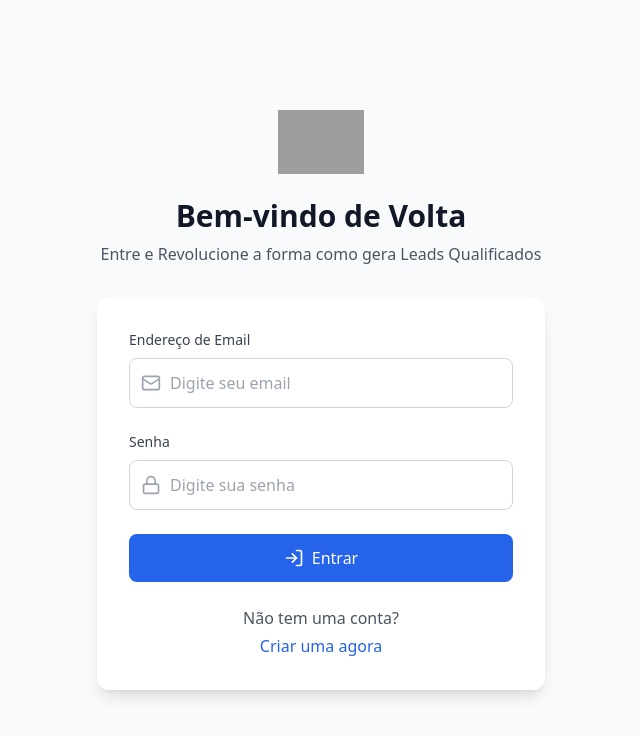
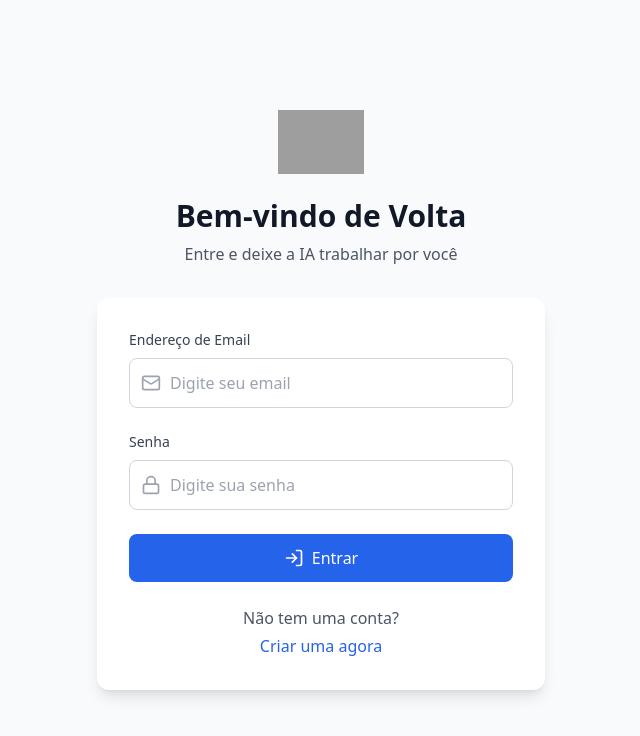
Before and after one commit to johhpio-lang/revolead, a React (Vite) app: page / in a window 1280 px wide. Shown: the top 736 px of the page, without its empty margins (319-959 px from the left). Built offline with nearby package versions, Linux system fonts and the light colour scheme; no server answers; grey boxes are pictures that could not be loaded.

Commit message:
Updated AuthForm.tsx

```diff
--- a/src/components/AuthForm.tsx
+++ b/src/components/AuthForm.tsx
@@ -50,7 +50,7 @@ const AuthForm: React.FC = () => {
           <p className="mt-2 text-gray-600">
             {isSignUp
               ? 'Cadastre-se para começar a gerenciar seus leads'
-              : 'Entre e Revolucione a forma como gera Leads Qualificados'
+              : 'Entre e deixe a IA trabalhar por você'
             }
           </p>
         </div>
```
